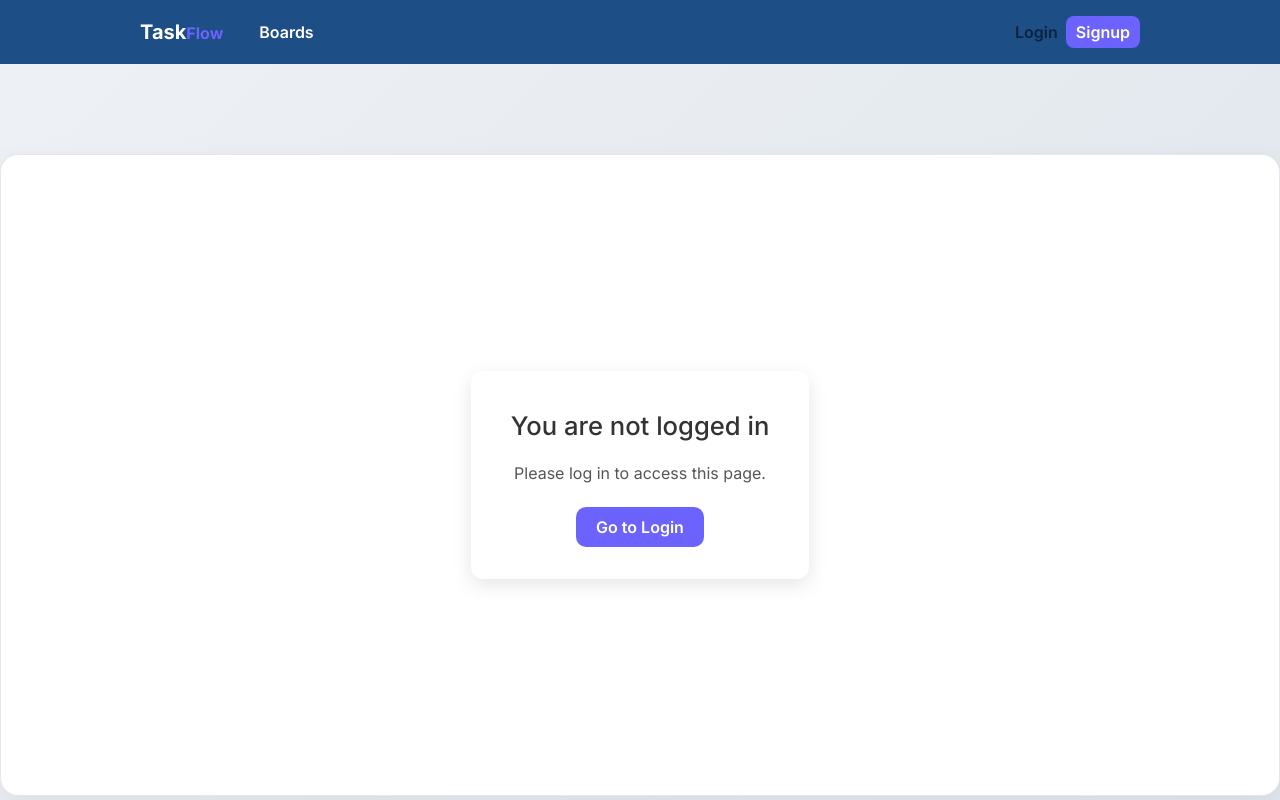
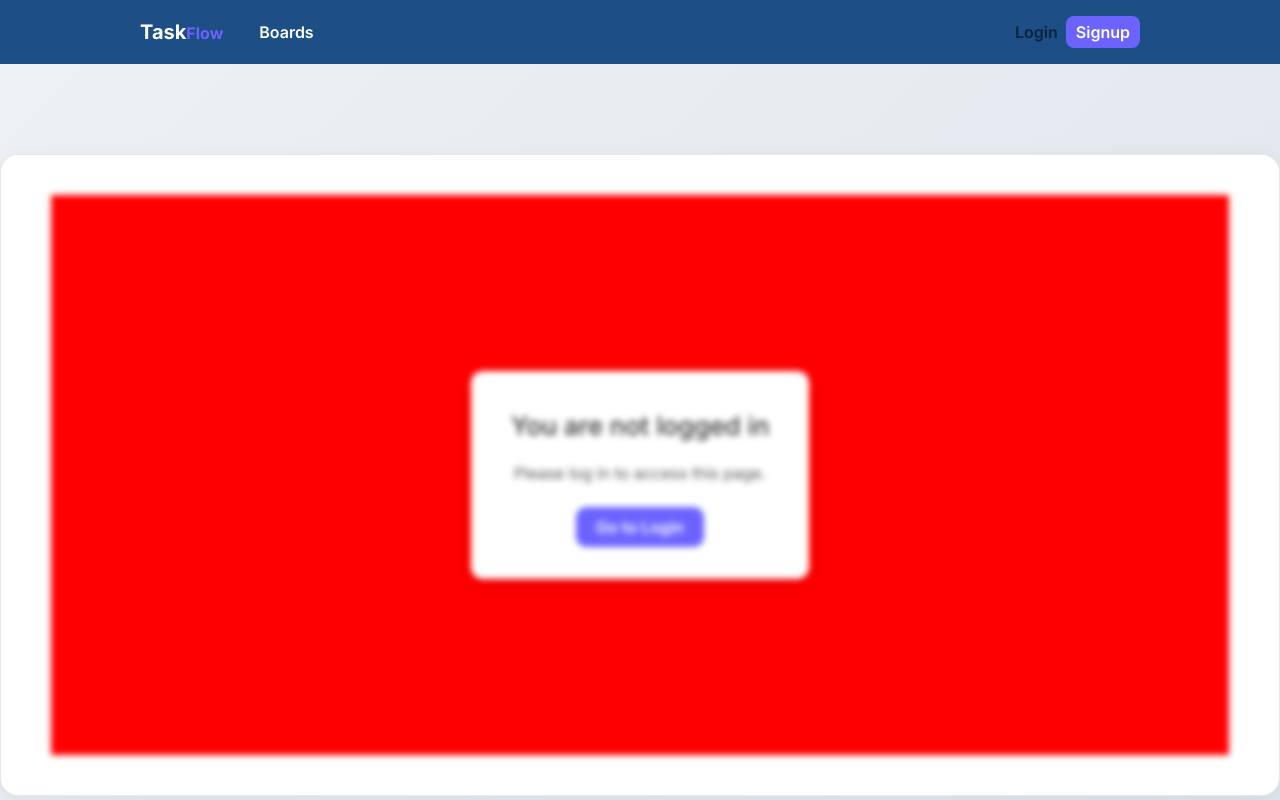
Before and after one commit to deepika5791/task-management-client-app, a React (Vite) app: page /home in a window 1280 px wide. Shown: the top 800 px of the page. Built offline with nearby package versions, Linux system fonts and the light colour scheme.

Commit message:
added blur background on loginPage

```diff
--- a/src/App.jsx
+++ b/src/App.jsx
@@ -28,7 +28,7 @@ const App = () => {
             <Route path="/login" element={<Login />} />
             <Route
               path="/home"
-              element={user ? <Home /> : <GlobalLoginPage />}
+              element={<div className={user ? "content-wrapper" : "wrapper"}>{user ? <Home /> : <GlobalLoginPage />}</div>}
             />
             <Route path="/board/:id" element={<BoardPage />} />
             <Route path="/globalLoginPage" element={<div className={user ? "content-wrapper" : "wrapper"}><GlobalLoginPage /></div> } />
```
